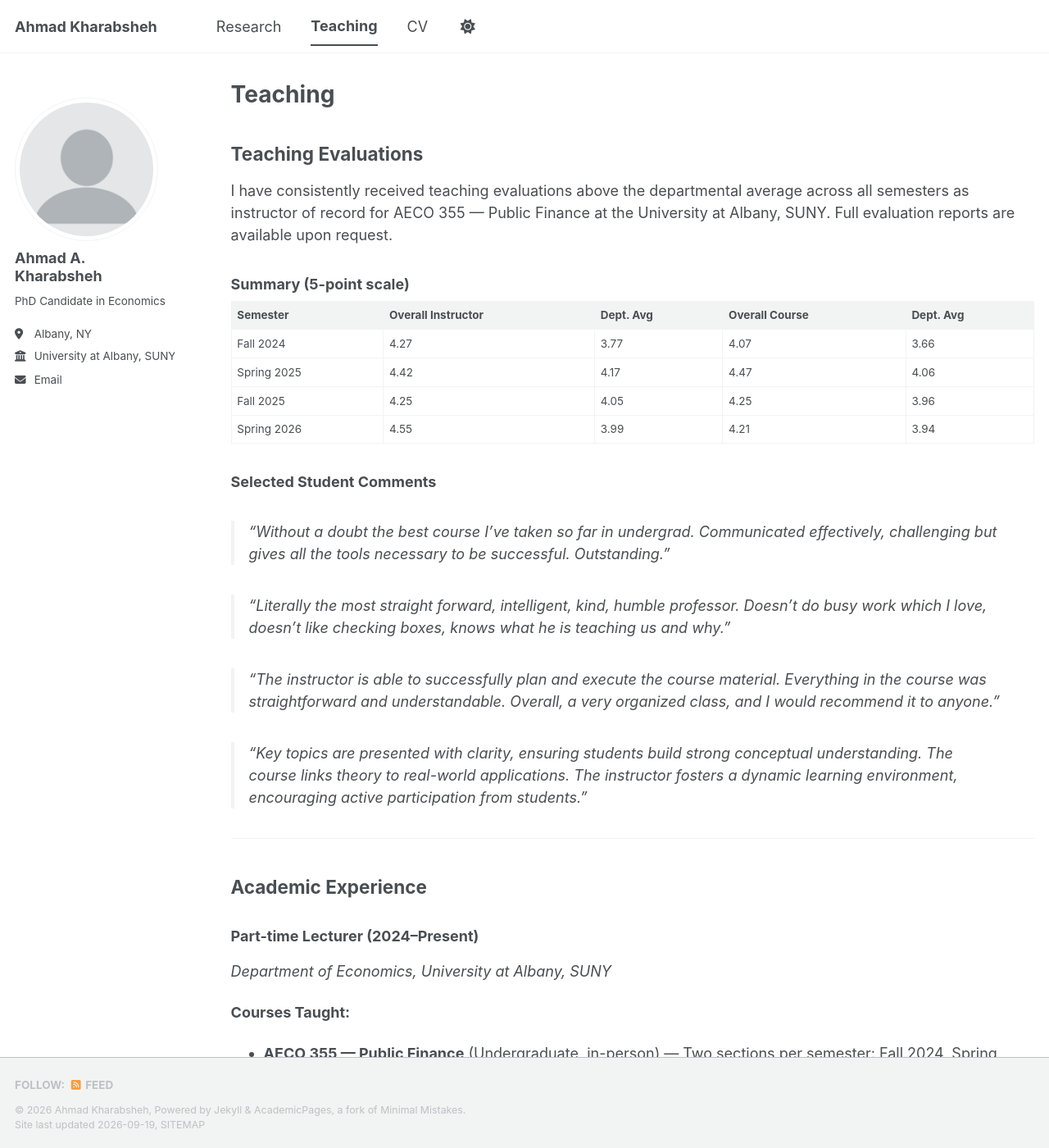
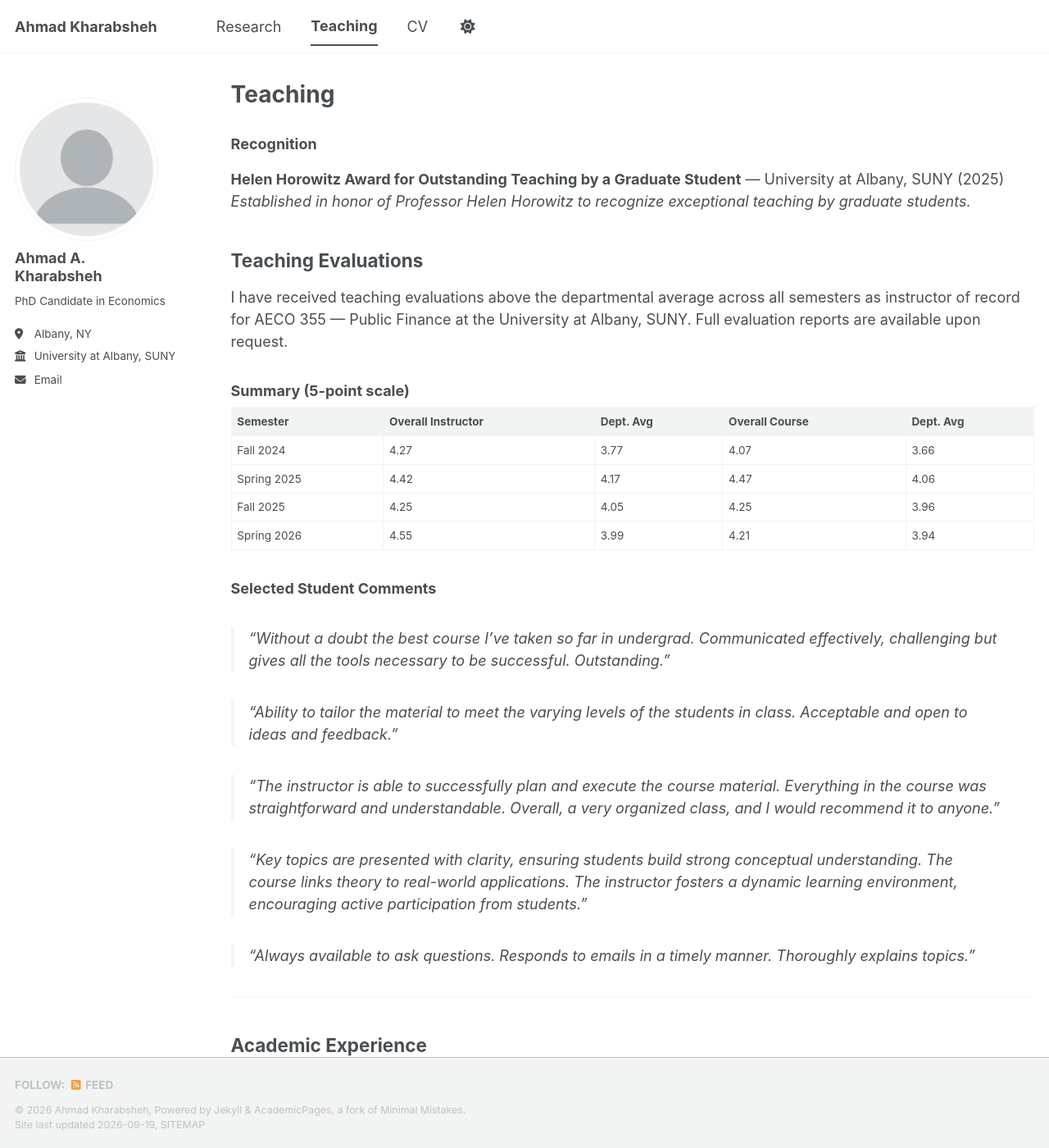
Before and after one commit to Kharabshehahmad/Kharabshehahmad.github.io, a Jekyll site: the page built from _pages/teaching.md, in a window 1280 px wide and 1400 px high. Shown: the whole window at 82% size. Built offline with Jekyll 4.4.1, drawn with Linux system fonts in a browser that asks for light colours; a script bundle is joined from its source files by our own code; library files that are not in the unit come from our copies; some of the changed text lies outside the part shown.

Commit message:
Update teaching.md

```diff
--- a/_pages/teaching.md
+++ b/_pages/teaching.md
@@ -5,9 +5,15 @@ permalink: /teaching/
 author_profile: true
 ---
 
+### Recognition
+
+**Helen Horowitz Award for Outstanding Teaching by a Graduate Student** — University at Albany, SUNY (2025)
+*Established in honor of Professor Helen Horowitz to recognize exceptional teaching by graduate students.*
+
 ## Teaching Evaluations
 
-I have consistently received teaching evaluations above the departmental average across all semesters as instructor of record for AECO 355 — Public Finance at the University at Albany, SUNY. Full evaluation reports are available upon request.
+I have received teaching evaluations above the departmental average across all semesters as instructor of record for AECO 355 — Public Finance at the University at Albany, SUNY. Full evaluation reports are available upon request.
+
 
 ### Summary (5-point scale)
 
@@ -18,15 +24,18 @@ I have consistently received teaching evaluations above the departmental average
 | Fall 2025   | 4.25               | 4.05      | 4.25           | 3.96      |
 | Spring 2026 | 4.55               | 3.99      | 4.21           | 3.94      |
 
+
 ### Selected Student Comments
 
 > "Without a doubt the best course I've taken so far in undergrad. Communicated effectively, challenging but gives all the tools necessary to be successful. Outstanding."
 
-> "Literally the most straight forward, intelligent, kind, humble professor. Doesn't do busy work which I love, doesn't like checking boxes, knows what he is teaching us and why."
+> "Ability to tailor the material to meet the varying levels of the students in class. Acceptable and open to ideas and feedback."
 
 > "The instructor is able to successfully plan and execute the course material. Everything in the course was straightforward and understandable. Overall, a very organized class, and I would recommend it to anyone."
 
 > "Key topics are presented with clarity, ensuring students build strong conceptual understanding. The course links theory to real-world applications. The instructor fosters a dynamic learning environment, encouraging active participation from students."
+
+> "Always available to ask questions. Responds to emails in a timely manner. Thoroughly explains topics."
 
 ---
 ## Academic Experience
@@ -36,19 +45,16 @@ I have consistently received teaching evaluations above the departmental average
 
 **Courses Taught:**
 
-- **AECO 355 — Public Finance** (Undergraduate, in-person) — Two sections per semester: Fall 2024, Spring 2025, Fall 2025, Spring 2026
-- **AECO 300 — Intermediate Microeconomics** (Online) — Summer 2025, Summer 2026
+- **AECO 355 — Public Finance** (Undergraduate, in-person) — Fall 2024, Spring 2025, Fall 2025, Spring 2026, Fall 2026
+- **AECO 300 — Intermediate Microeconomics** (Undergraduate, Online) — Summer 2025, Summer 2026
+- **AECO 111 — Principles of Macroeconomics** (Undergraduate, in-person)— Fall 2026
+- **AECO 110 — Principles of Microeconomics** (Undergraduate, in-person) — Spring 2024
 
-**Upcoming (Fall 2026):**
-
-- AECO 110 — Principles of Microeconomics (1 section)
-- AECO 355 — Public Finance (1 section)
 
 ### Graduate Assistant (2021–2024)
 
 *Department of Economics, University at Albany, SUNY*
 
-- **Instructor — AECO 111 Principles of Macroeconomics** (Spring 2024)
 - **Teaching Assistant — AECO 374W Industrial Organization** (Fall 2023)
 - **Teaching Assistant — AECO 355 Public Finance** (Fall 2022)
 - **Tutor — AECO 110 Principles of Microeconomics & AECO 111 Principles of Macroeconomics** (Spring 2022, Spring 2023)
```
